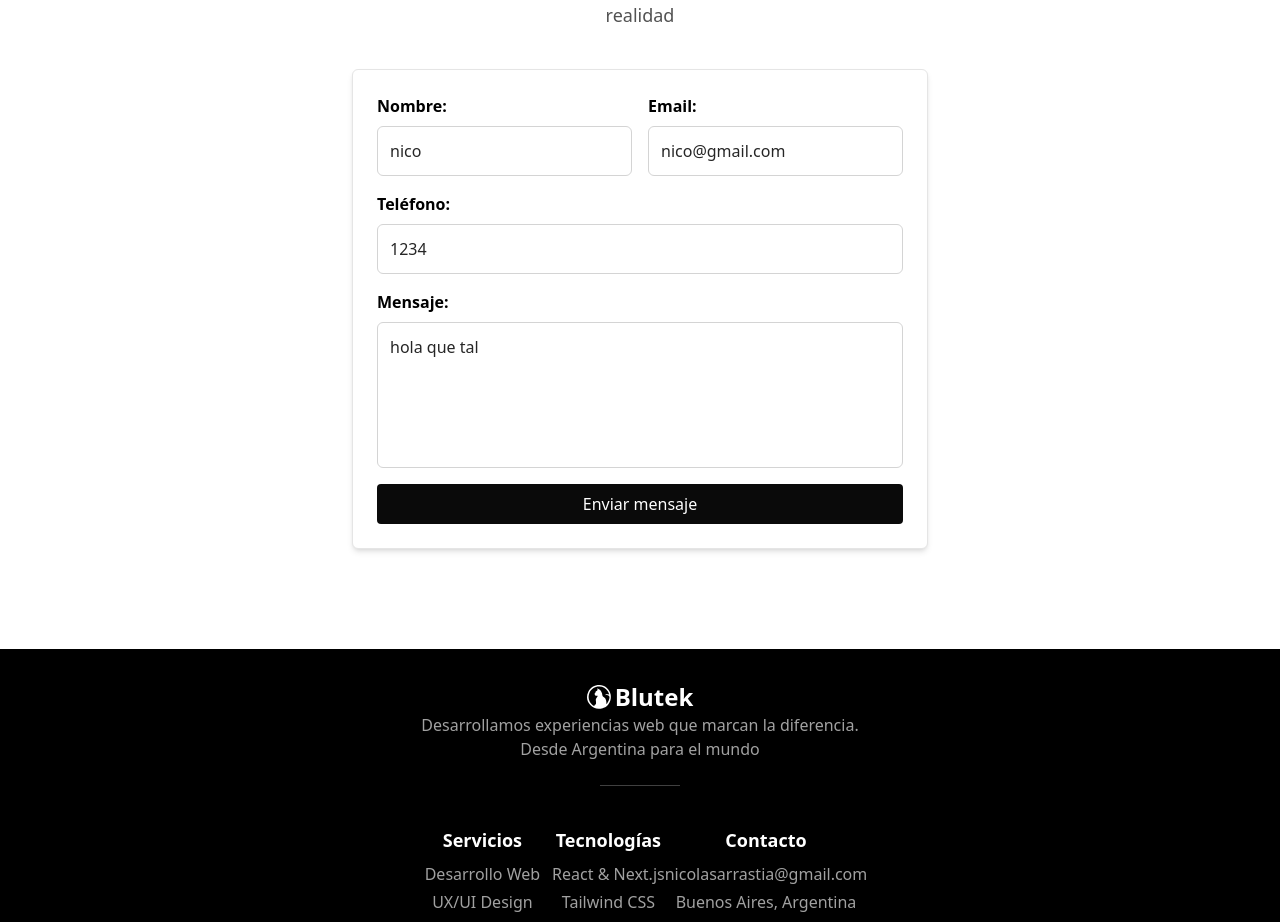
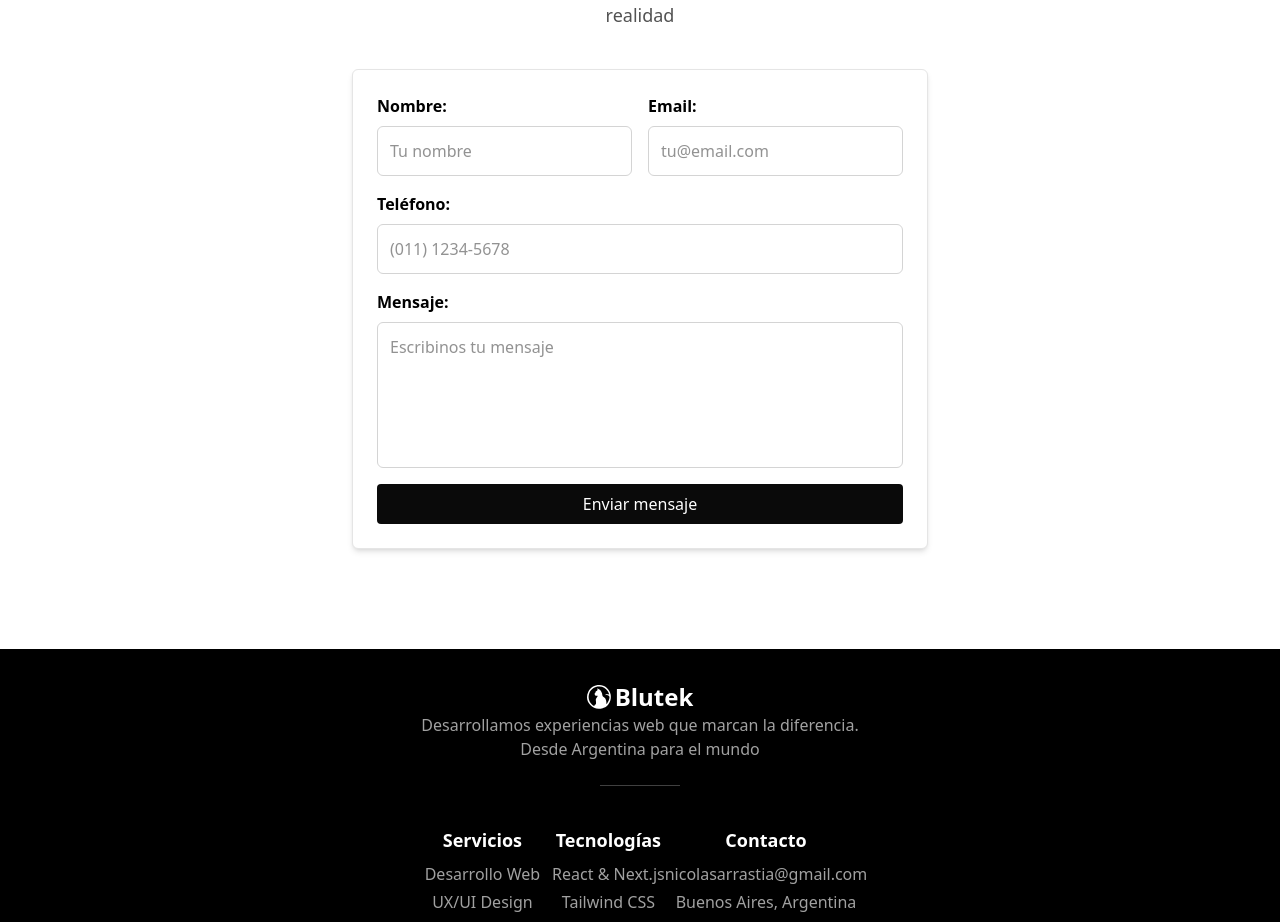
Before and after one commit to NicolasArrastia/BlutekLanding, a React (Vite) app: page / in a window 1280 px wide. Shown: the part 4484-5406 px from the top of the page. Built offline with nearby package versions, Linux system fonts and the light colour scheme.

Commit message:
remove test data

```diff
--- a/src/sections/ContactSection.tsx
+++ b/src/sections/ContactSection.tsx
@@ -12,10 +12,10 @@ type FormData = {
 };
 
 const INITIAL_FORM_DATA: FormData = {
-  name: "nico",
-  email: "nico@gmail.com",
-  phone: "1234",
-  message: "hola que tal",
+  name: "",
+  email: "",
+  phone: "",
+  message: "",
 };
 
 const EMAIL_TO = "nicolasarrastia@gmail.com";
```
